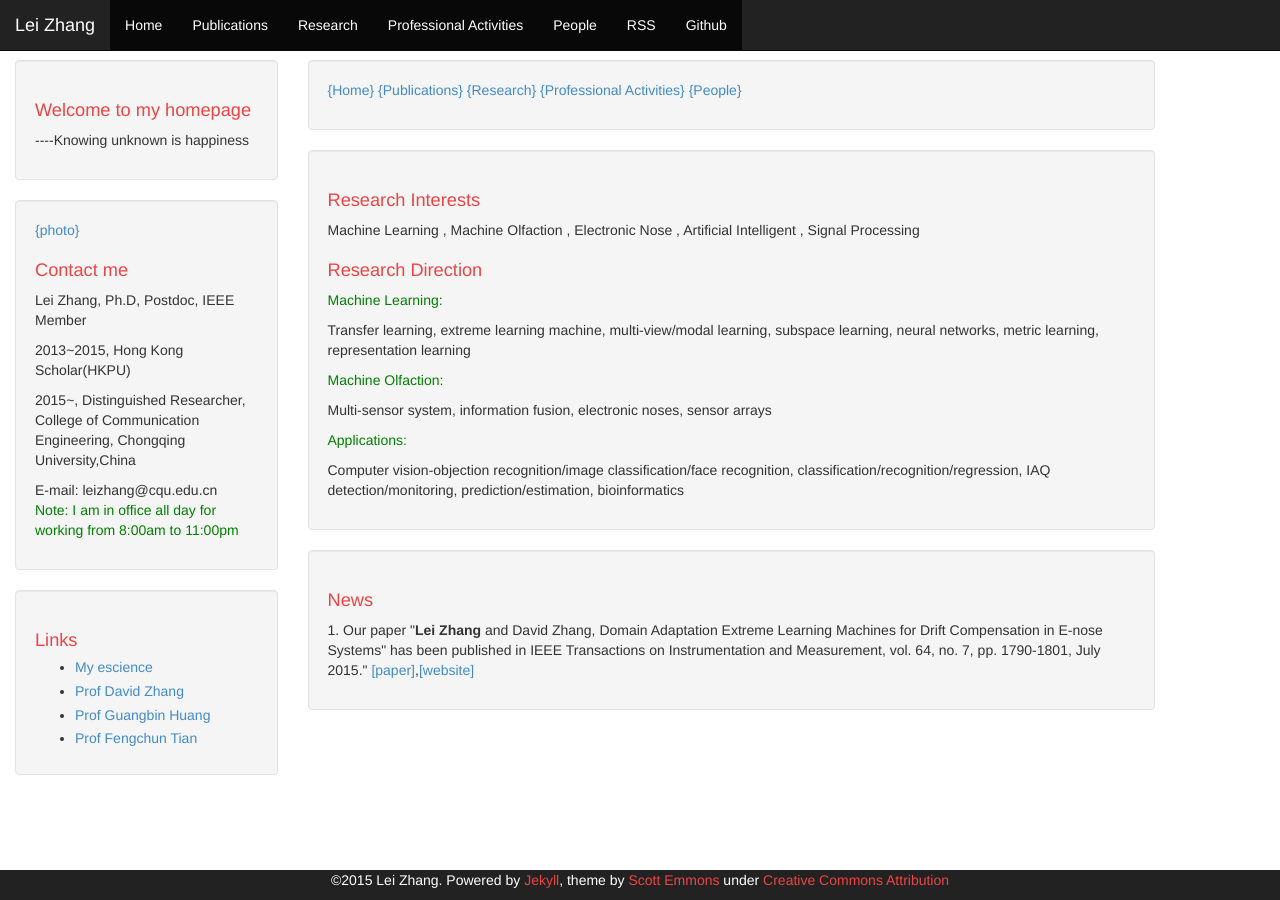
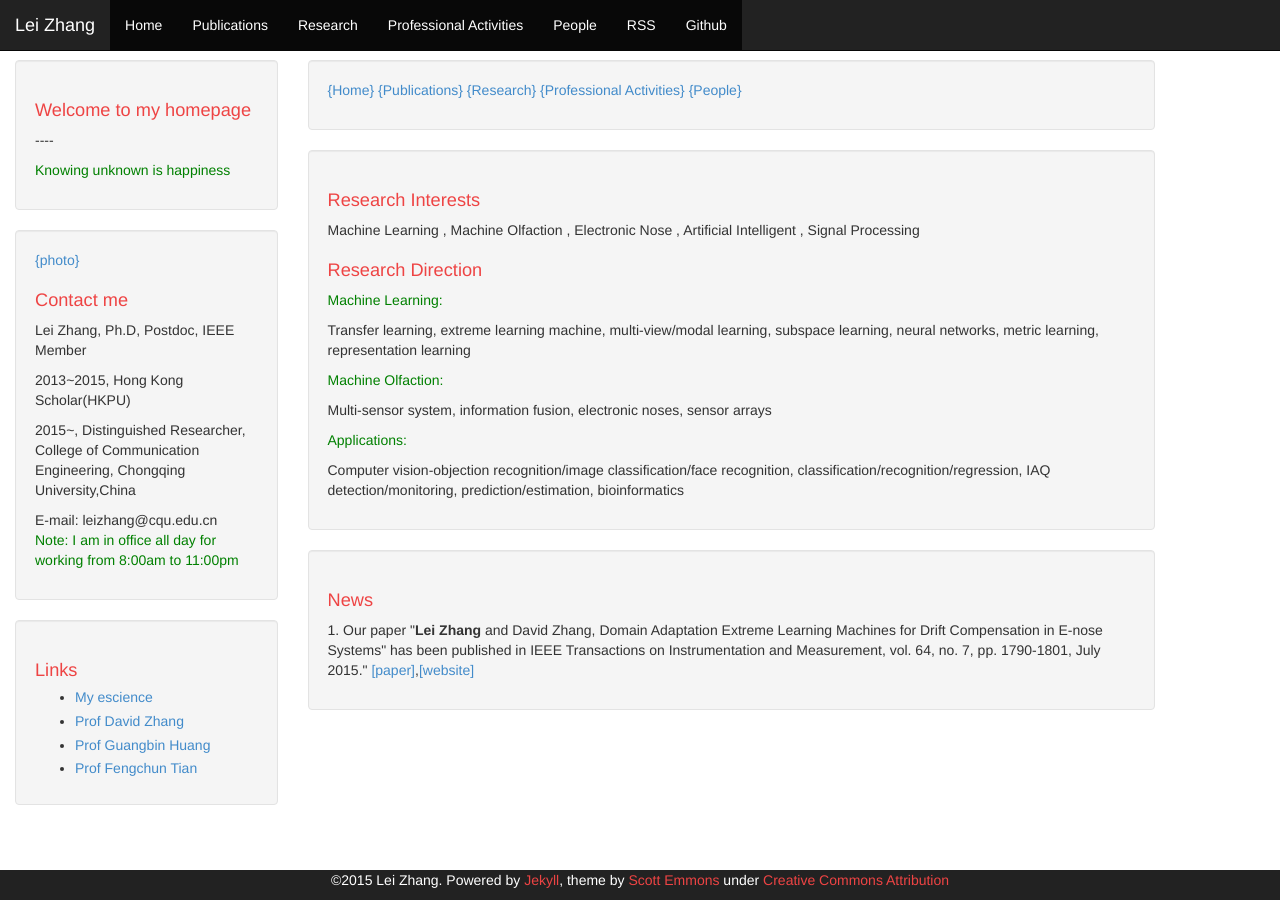
Before and after one commit to DrLeiZhang/website, a Jekyll site: the page built from index.html, in a window 1280 px wide. Built offline with Jekyll 4.4.1, drawn with Linux system fonts in a browser that asks for light colours; Markdown is read by kramdown in place of the engine named in the settings; the list of posts is cut into pages by our own code.

Commit message:
Update
Signed-off-by: leizhang@cqu.edu.cn <leizhang@cqu.edu.cn>

```diff
--- a/_config.yml
+++ b/_config.yml
@@ -1,6 +1,6 @@
 # Jekyll configuration
 name: Lei Zhang
-description: <h1>Welcome to my homepage</h1><p> ----Knowing unknown is happiness</p>
+description: <h1>Welcome to my homepage</h1><p> ----<p style="color:green;">Knowing unknown is happiness</p>
 
 
 # url is currently only used only for the RSS feed in feed.xml
```
